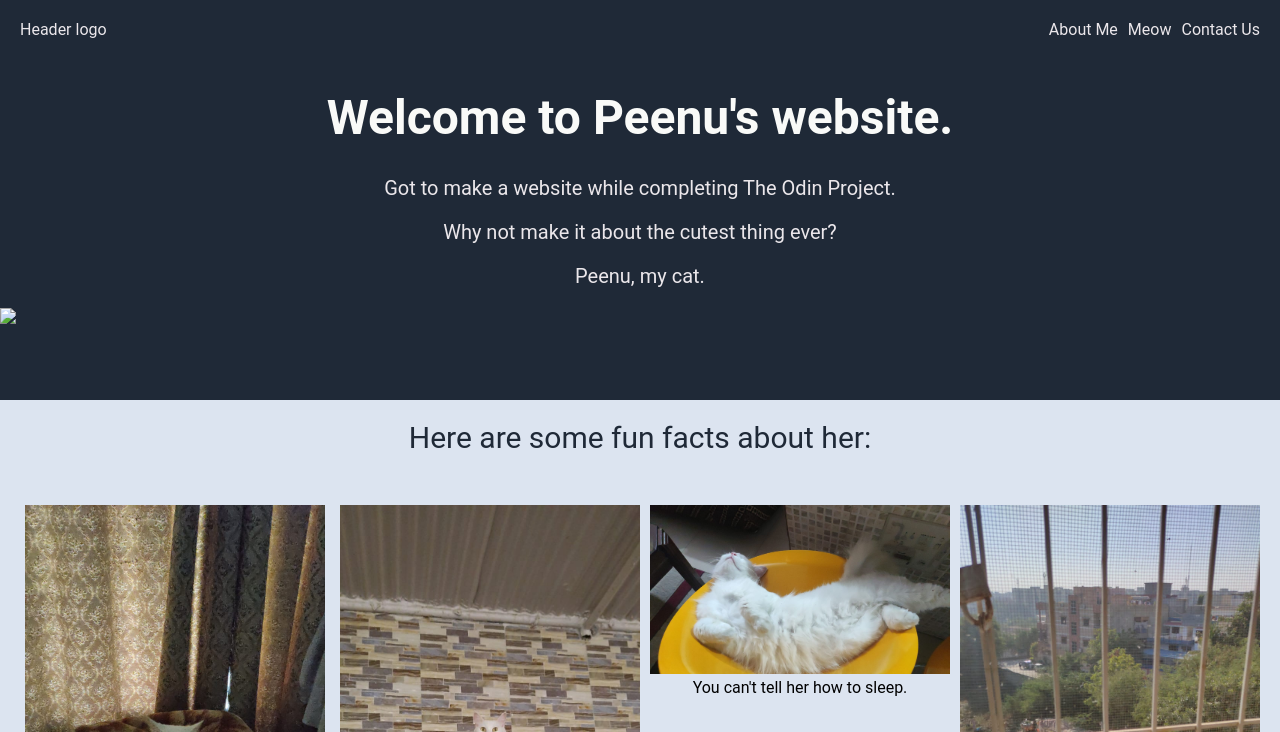
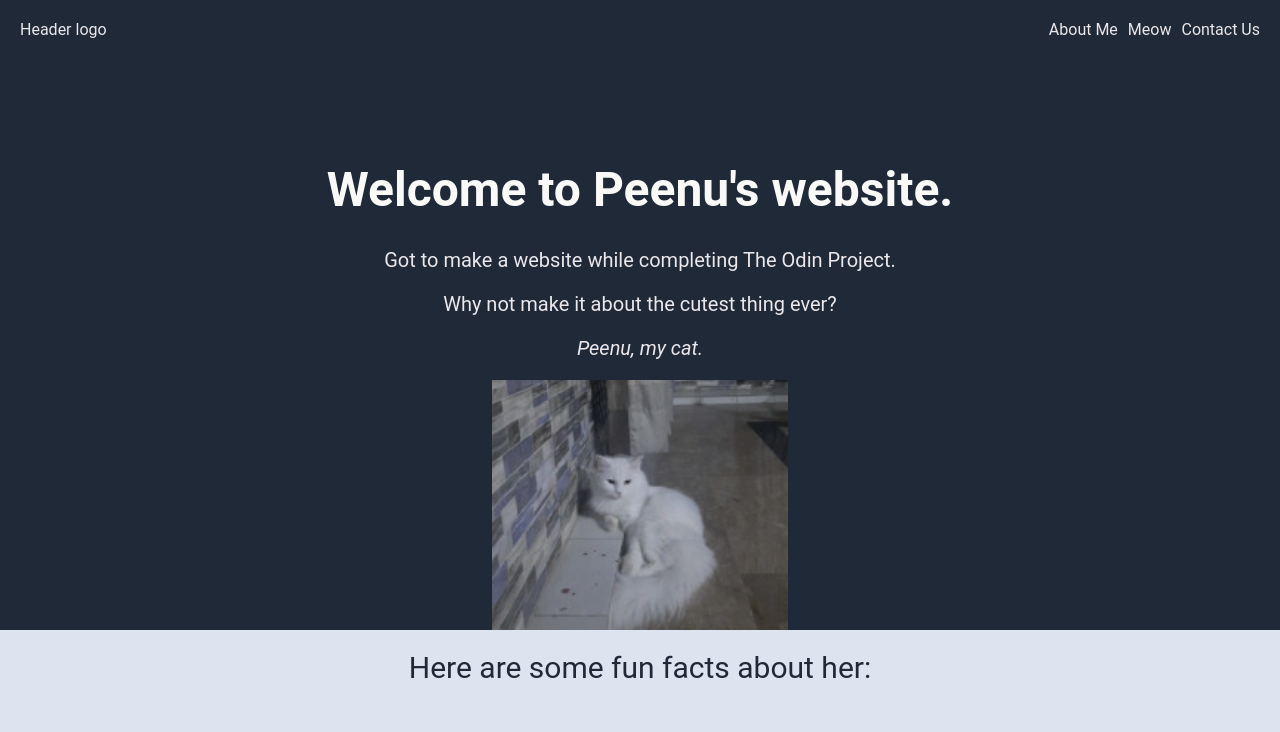
Before and after one commit to imadsawal/landing-page, a plain HTML site: page index.html in a window 1280 px wide. Shown: the top 732 px of the page. Drawn offline with Linux system fonts and the light colour scheme.

Commit message:
Add final changes and complete page

```diff
--- a/index.html
+++ b/index.html
@@ -12,19 +12,17 @@
         <header>
             <div class="logo">Header logo</div>
             <div class="links">
-                <a>About Me</a>
-                <a>Meow</a>
-                <a>Contact Us</a>
+                <a href="">About Me</a>
+                <a href="">Meow</a>
+                <a href="">Contact Us</a>
             </div>
         </header>
         <div class="content">
             <div class="heading">Welcome to Peenu's website.</div>
             <p>Got to make a website while completing The Odin Project.
             </p><p>Why not make it about the cutest thing ever?</p>
-            <p>Peenu, my cat.</p>
-            <div class="cat-main"><img src="PLACEHOLDER"></div>
-        </div>
-    </div>
+            <p><em>Peenu, my cat.</em></p></div>
+            <div class="main-pic"><img src="./photos/peenu200.jpeg"></div>
 </div>
     <div class="section-2">
         <div class="random">
--- a/styles.css
+++ b/styles.css
@@ -1,7 +1,36 @@
+.body {
+    justify-content: center;
+    align-items:center;
+    flex-direction:column;
+}
+
 .section-1 {
     background-color: #1F2937;
     font-family: 'roboto';
-    height:400px;
+    height:630px;
+    display:flex;
+    flex-direction:column;
+}
+
+* a {
+    text-decoration: none;
+    color:#EBE7EB;
+}
+
+.main-pic img {
+    align-self:auto;
+    height: 250px;
+    width: auto;
+    justify-self: center;
+}
+
+.main-pic {
+    justify-content: center;
+    display: flex;
+    align-items:center;
+    flex-direction:column;
+    border:#EBE7EB;
+    border-radius: 2px;
 }
 
 .section-2 {
@@ -125,5 +154,5 @@ p {
 
 img {
     width:300px;
-
+    height: 500px;
 }
```
Also changed, not shown: photos/peenu-cropped.jpeg (added), photos/peenu.jpeg (added), photos/peenu200.jpeg (added).
